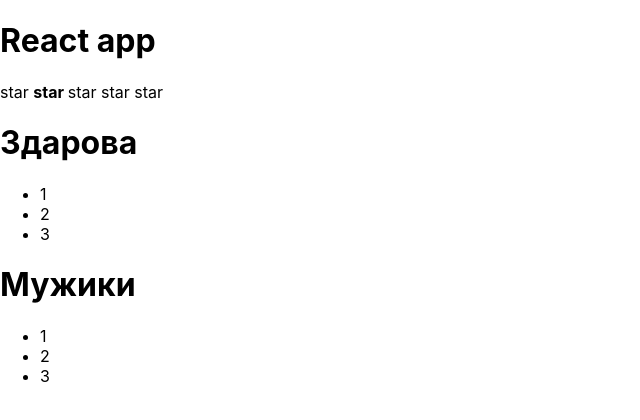
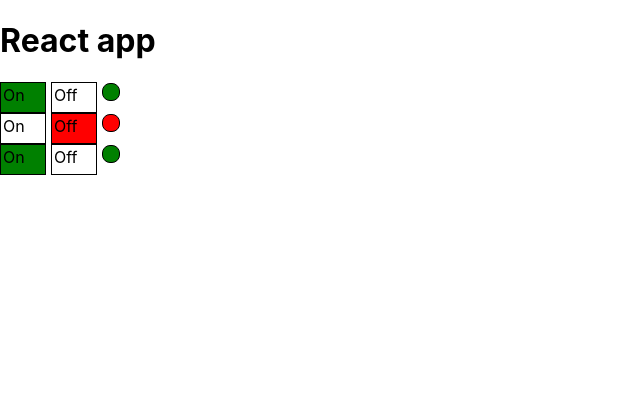
Before and after one commit to daniilminin1990/react-kabzda, a React (Create React App) app: page / in a window 1280 px wide. Shown: the top 420 px of the page, without its empty margins (0-640 px from the left). Built offline with nearby package versions, Linux system fonts and the light colour scheme.

Commit message:
OnOff button tumbler

```diff
--- a/src/App.tsx
+++ b/src/App.tsx
@@ -1,16 +1,25 @@
 import React from "react";
 import logo from "./logo.svg";
 import "./App.css";
-import { Rating } from "./components/rating/Rating";
-import Accordeon from "./components/accordeon/Accordeon";
+import { Rating } from "./components/Rating/Rating";
+import Accordeon from "./components/Accordeon/Accordeon";
+import OnOff from "./components/OnOff/OnOff";
 
 function App() {
   return (
     <div>
       <h1>React app</h1>
+      {/* <Accordeon titleValue={"Здарова"} />
+      <Accordeon titleValue={"Мужики"} />
+      <Rating value={0} />
+      <Rating value={1} />
       <Rating value={2} />
-      <Accordeon titleValue={"Здарова"} />
-      <Accordeon titleValue={"Мужики"} />
+      <Rating value={3} />
+      <Rating value={4} />
+      <Rating value={5} /> */}
+      <OnOff on={true} />
+      <OnOff on={false} />
+      <OnOff on={true} />
     </div>
   );
 }
--- /dev/null
+++ b/src/components/OnOff/OnOff.tsx
@@ -0,0 +1,41 @@
+type PropsType = {
+  on: boolean
+}
+
+function OnOff(props: PropsType) {
+
+  const onStyle = {
+    width: "40px",
+    height: "25px",
+    border: "1px solid black",
+    display: "inline-block",
+    padding: "2px",
+    backgroundColor: props.on ? 'green' : 'white'
+  }
+  const offStyle = {
+    width: "40px",
+    height: "25px",
+    border: "1px solid black",
+    marginLeft: "5px",
+    display: "inline-block",
+    padding: "2px",
+    backgroundColor: props.on ? 'white' : 'red'
+  }
+  const indicatorStyle = {
+    width: "16px",
+    height: "16px",
+    borderRadius: "8px",
+    border: "1px solid black",
+    display: "inline-block",
+    marginLeft: "5px",
+    backgroundColor: props.on ? "green" : 'red'
+  }
+
+  return <div>
+    <div style={onStyle}>On</div>
+    <div style={offStyle}>Off</div>
+    <div style={indicatorStyle}></div>
+  </div>
+}
+
+export default OnOff
```
